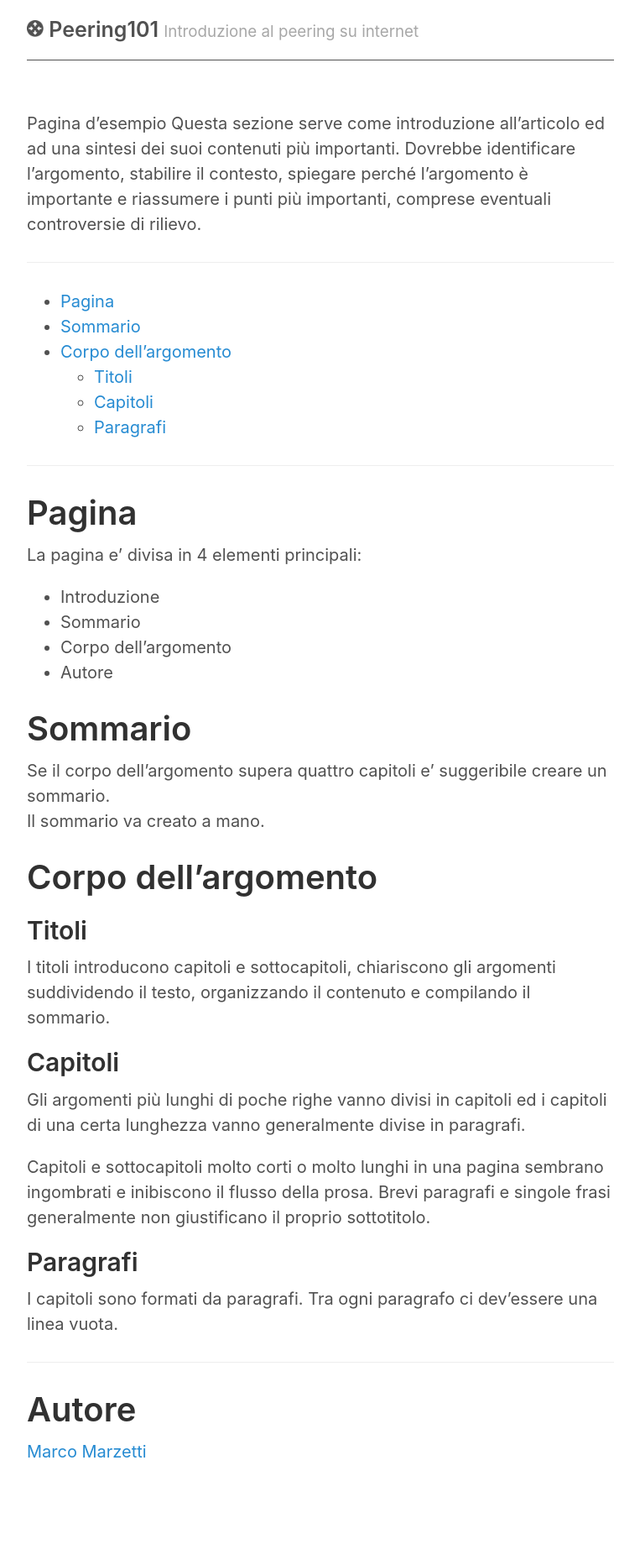
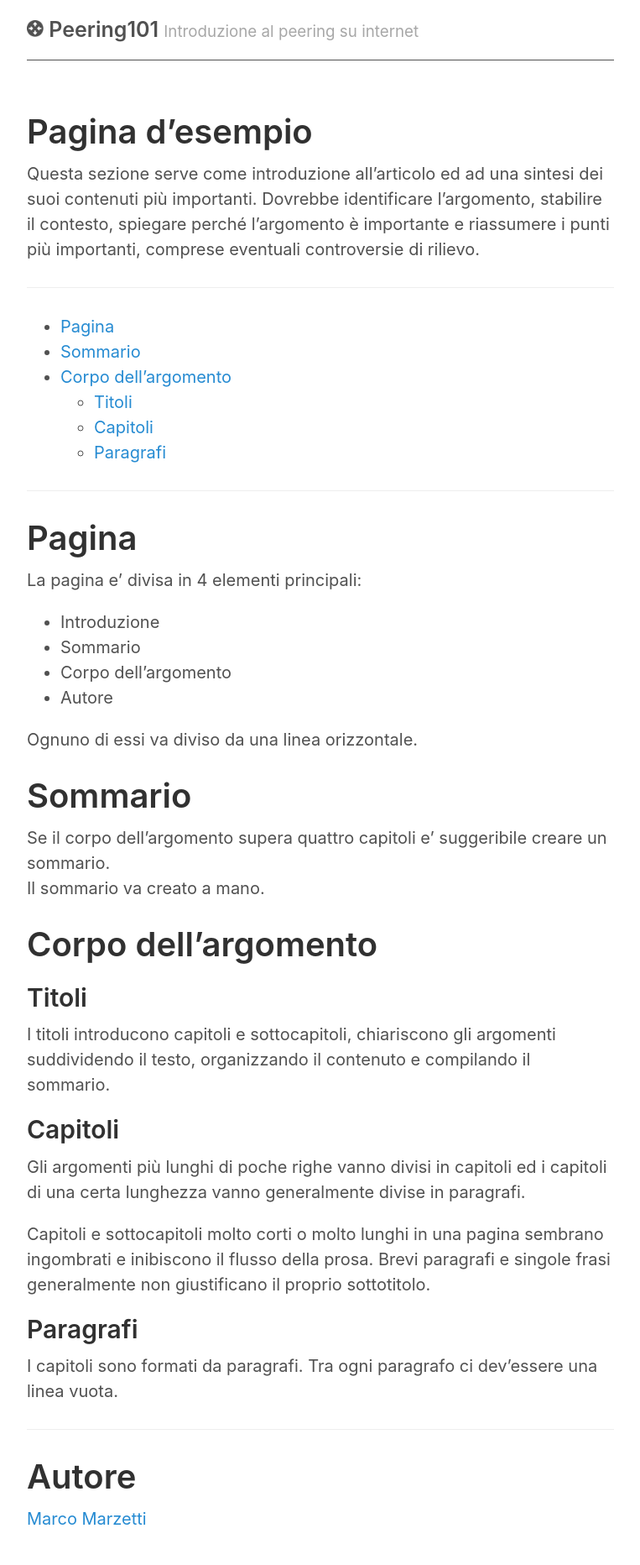
Before and after one commit to Peering101/peering101-it.github.io, a Jekyll site: the page built from topic_template.md, in a window 1280 px wide. Shown: the whole page at 84% size, without its empty margins (258-1021 px from the left). Built offline with Jekyll 4.4.1, drawn with Linux system fonts in a browser that asks for light colours; before the commit the page ends 1784 px from its top, so only the background shows below that; part of the change alters nothing that is shown.

Commit message:
aggiunto sottotitolo

```diff
--- a/topic_template.md
+++ b/topic_template.md
@@ -1,14 +1,14 @@
 ---
 layout: default
 title: Pagina d'esempio
+subtitle: Template per creare nuove pagine
 ---
 
-Pagina d'esempio
+# Pagina d'esempio
 Questa sezione serve come introduzione all'articolo ed ad una sintesi dei suoi contenuti più importanti.
 Dovrebbe identificare l'argomento, stabilire il contesto, spiegare perché l'argomento è importante e riassumere i punti più importanti, comprese eventuali controversie di rilievo.
 
 ---
-
 
 * [Pagina](#pagina)
 * [Sommario](#sommario)
@@ -25,6 +25,8 @@ La pagina e' divisa in 4 elementi principali:
  * Sommario
  * Corpo dell'argomento
  * Autore
+
+Ognuno di essi va diviso da una linea orizzontale.
 
 # Sommario
 Se il corpo dell'argomento supera quattro capitoli e' suggeribile creare un sommario.
```
